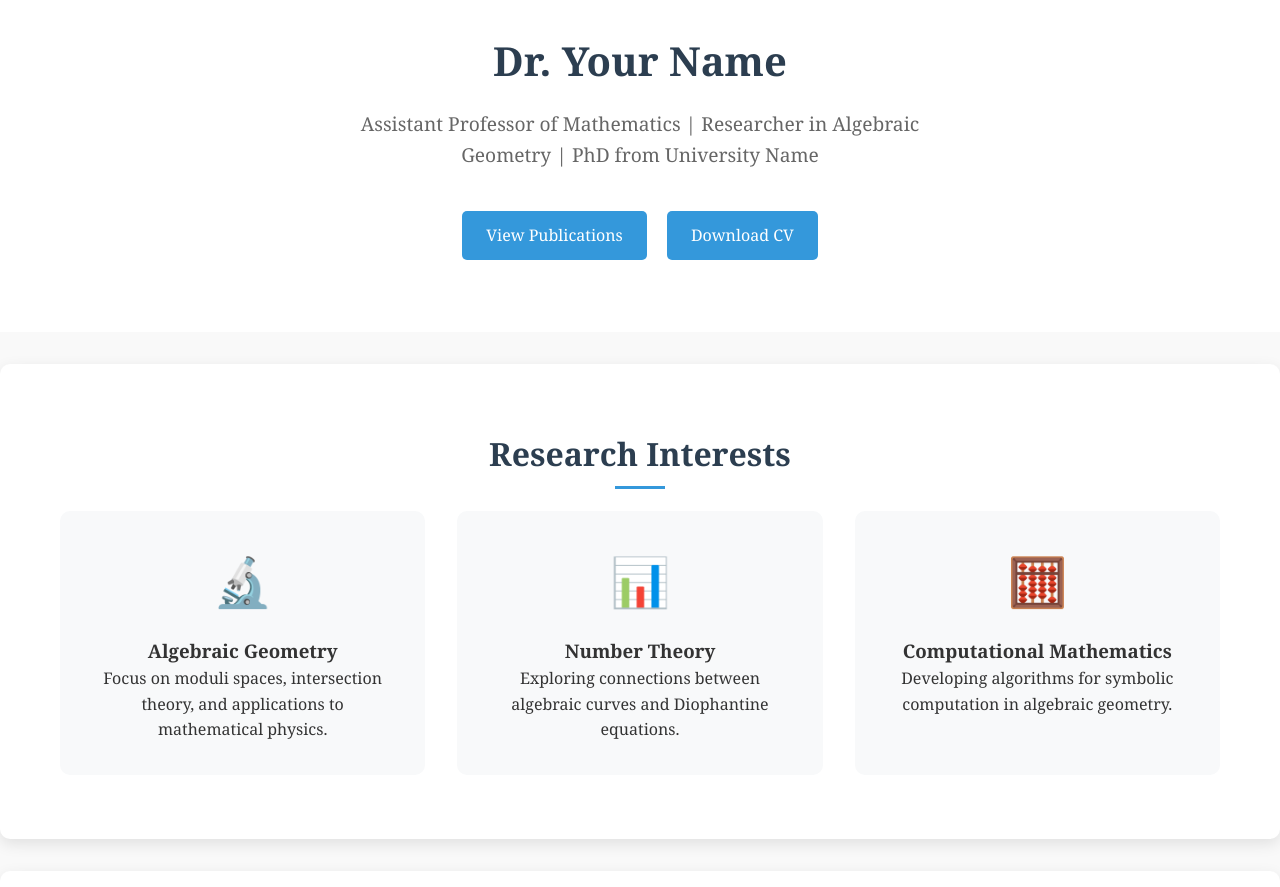
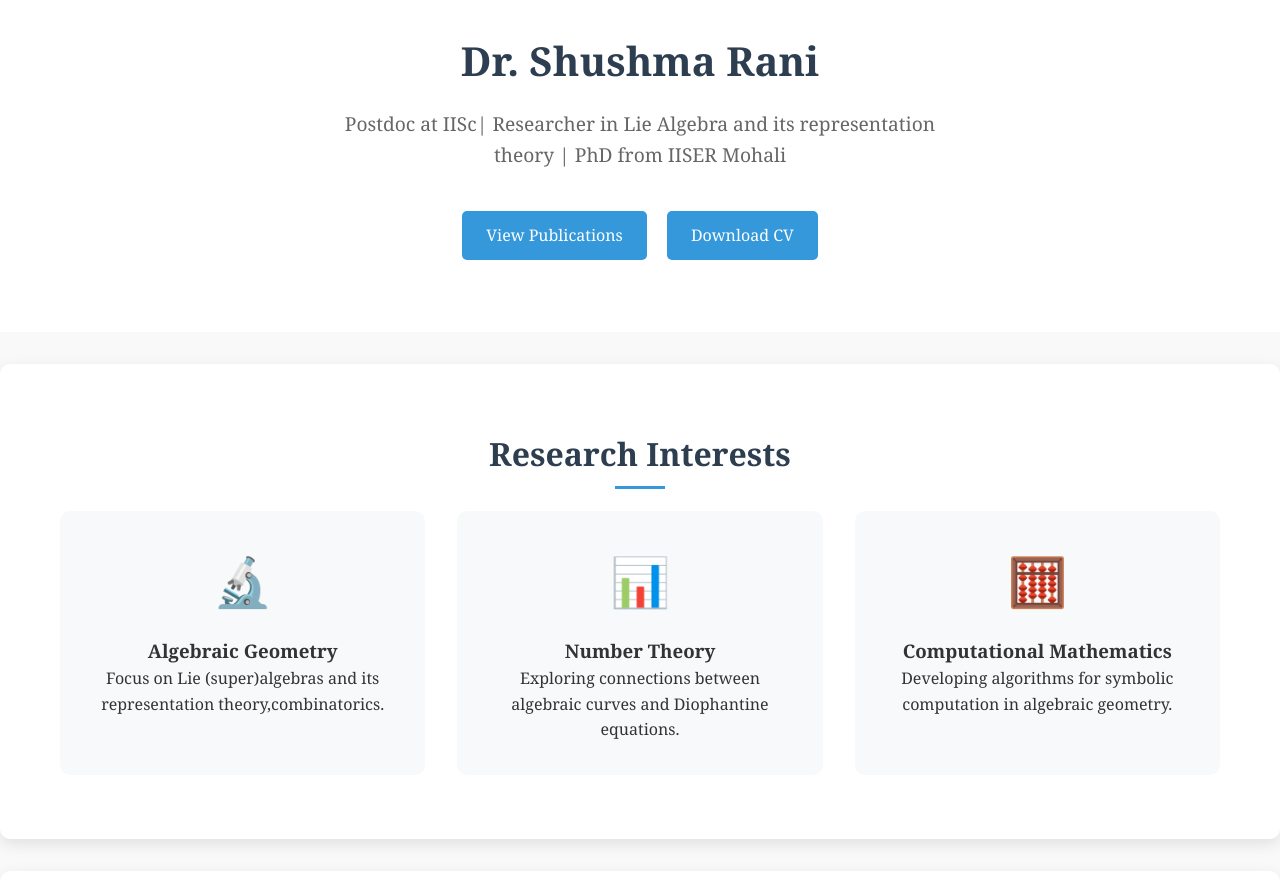
Before and after one commit to Shushma-Goyal/shushmarani.github.io, a plain HTML site: page index.html in a window 1280 px wide. Shown: the part 377-1264 px from the top of the page. Drawn offline with Linux system fonts and the light colour scheme.

Commit message:
Update index.html

```diff
--- a/index.html
+++ b/index.html
@@ -279,8 +279,8 @@
     <section id="home" class="hero">
         <div class="container">
             <div class="profile-img">📷</div>
-            <h2>Dr. Your Name</h2>
-            <p>Assistant Professor of Mathematics | Researcher in Algebraic Geometry | PhD from University Name</p>
+            <h2>Dr. Shushma Rani</h2>
+            <p>Postdoc at IISc| Researcher in Lie Algebra and its representation theory | PhD from IISER Mohali</p>
             <div style="margin-top: 2rem;">
                 <a href="#publications" class="btn">View Publications</a>
                 <a href="your-cv.pdf" class="btn">Download CV</a>
@@ -295,7 +295,7 @@
                 <div class="research-card">
                     <div class="research-icon">🔬</div>
                     <h3>Algebraic Geometry</h3>
-                    <p>Focus on moduli spaces, intersection theory, and applications to mathematical physics.</p>
+                    <p>Focus on Lie (super)algebras and its representation theory,combinatorics.</p>
                 </div>
                 <div class="research-card">
                     <div class="research-icon">📊</div>
```
